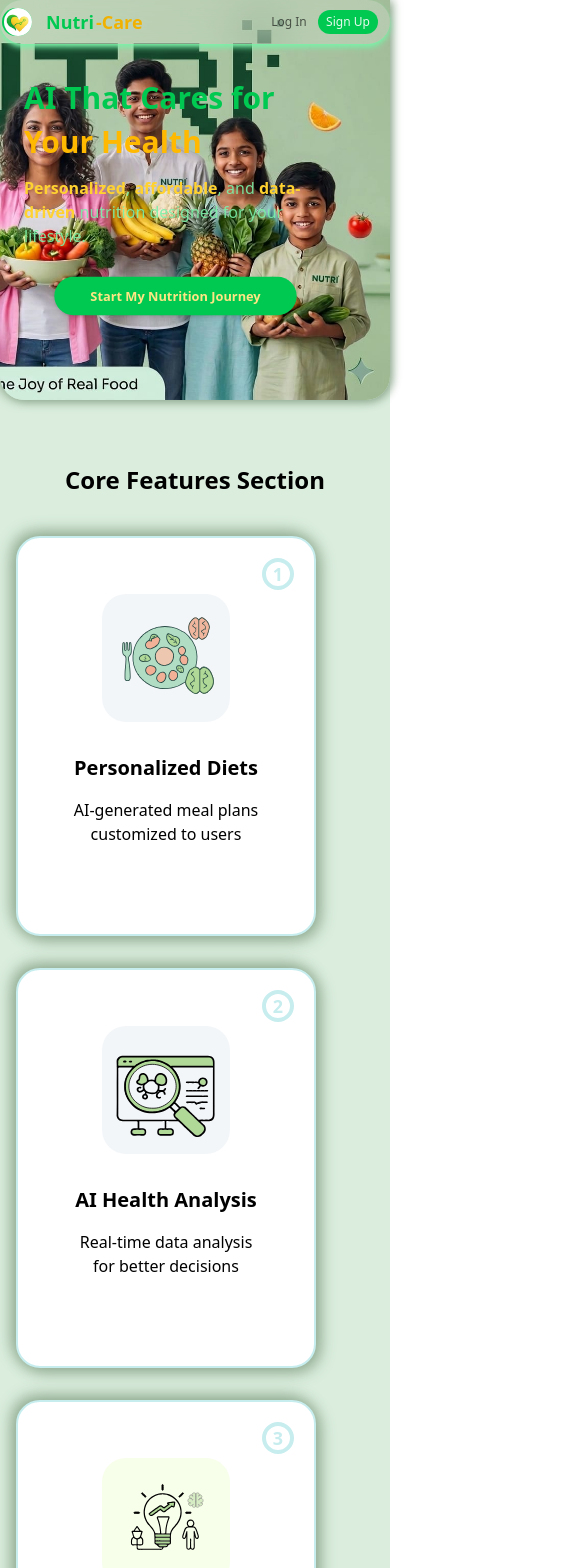
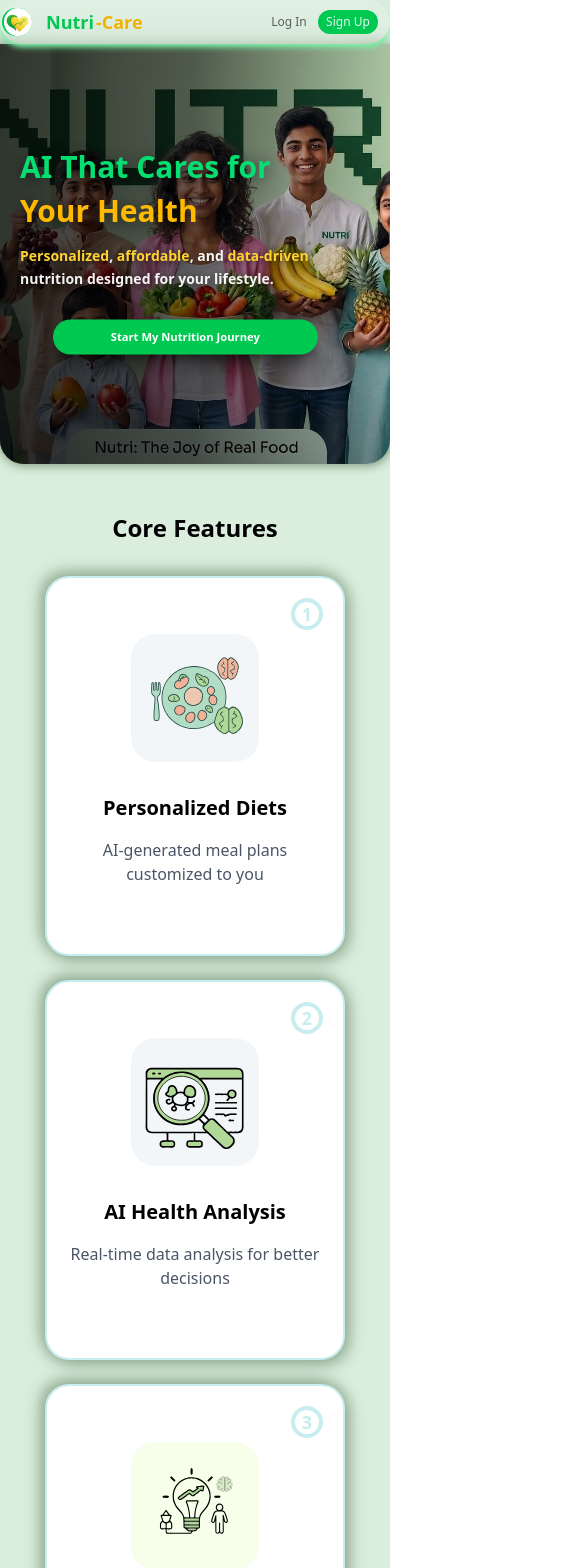
Before and after one commit to Nutricare69/nutri-care, a React (Vite) app in the folder Frontend/: page / in a window 390 px wide. Shown: the top 1568 px of the page, 585 px wide, since content can reach past the window. Built offline with nearby package versions, Linux system fonts and the light colour scheme; no server answers.

Commit message:
Fixed the Landing page hero section by adding background overlay on the hero panel also implemented responsiveness and fixed the unnecessary animations

```diff
--- a/Frontend/src/components/Hero.jsx
+++ b/Frontend/src/components/Hero.jsx
@@ -72,25 +72,40 @@ export default function Hero() {
         className="w-full flex justify-center bg-transparent relative"
       >
         <div
-          className="relative w-full max-w-[2000px] min-h-[400px] sm:min-h-[500px] md:min-h-[600px] lg:min-h-[700px] xl:min-h-[850px] flex items-center justify-start rounded-b-3xl overflow-hidden mx-auto"
+          className="relative w-full max-w-[2000px] min-h-[420px] sm:min-h-[500px] md:min-h-[600px] lg:min-h-[700px] xl:min-h-[850px] flex items-center justify-start rounded-b-3xl overflow-hidden mx-auto"
           style={{ boxShadow: "2px 2px 8px #8fa98f, -4px -4px 16px #8fa98f" }}
         >
-          {/* Background Image */}
+          {/* Background Image — centered on all sizes */}
           <img
             src={HomeBGImage}
             alt="Home Page Background"
-            className="hero-bg absolute inset-0 w-full h-full object-cover object-right sm:object-center z-0"
+            className="hero-bg absolute inset-0 w-full h-full object-cover object-center z-0"
           />
 
+          {/* Gradient overlay — strong dark on left where text lives, fades to transparent right */}
+          <div className="absolute inset-0 z-[1] bg-gradient-to-r from-black/75 via-black/55 sm:via-black/45 md:via-black/35 to-transparent" />
+
+          {/* Additional bottom-of-screen fade for mobile readability */}
+          <div className="absolute inset-0 z-[1] bg-gradient-to-t from-black/30 via-transparent to-transparent sm:hidden" />
+
           {/* Overlay Content */}
-          <div className="relative z-10 flex flex-col items-start px-6 sm:px-10 md:px-16 lg:px-24 xl:px-32 w-full max-w-[90%] md:max-w-[700px] lg:max-w-[800px] xl:max-w-[1000px] text-black">
-            <h1 className="hero-title text-3xl sm:text-4xl md:text-5xl lg:text-6xl xl:text-7xl font-bold mb-2 sm:mb-3 text-green-500">
+          <div className="relative z-[2] flex flex-col items-start px-5 sm:px-10 md:px-16 lg:px-24 xl:px-32 w-full max-w-[95%] sm:max-w-[80%] md:max-w-[700px] lg:max-w-[800px] xl:max-w-[1000px] py-12 sm:py-0">
+            <h1
+              className="hero-title text-3xl sm:text-4xl md:text-5xl lg:text-6xl xl:text-7xl font-bold mb-2 sm:mb-3 text-green-400"
+              style={{ textShadow: "0 2px 16px rgba(0,0,0,0.6)" }}
+            >
               AI That Cares for
             </h1>
-            <h1 className="hero-title text-3xl sm:text-4xl md:text-5xl lg:text-6xl xl:text-7xl font-bold mb-4 sm:mb-6 md:mb-8 text-amber-400">
+            <h1
+              className="hero-title text-3xl sm:text-4xl md:text-5xl lg:text-6xl xl:text-7xl font-bold mb-4 sm:mb-6 md:mb-8 text-amber-400"
+              style={{ textShadow: "0 2px 16px rgba(0,0,0,0.6)" }}
+            >
               Your Health
             </h1>
-            <p className="hero-desc text-base sm:text-lg md:text-xl lg:text-2xl xl:text-3xl font-semi-bold text-green-300/90 mb-6 sm:mb-8 ">
+            <p
+              className="hero-desc text-sm sm:text-base md:text-xl lg:text-2xl xl:text-3xl font-semibold text-white/95 mb-6 sm:mb-8 leading-relaxed max-w-[90%] sm:max-w-full"
+              style={{ textShadow: "0 1px 8px rgba(0,0,0,0.7)" }}
+            >
               <span className="text-amber-300 font-bold">Personalized</span>,{" "}
               <span className="text-amber-300 font-bold">affordable</span>, and{" "}
               <span className="text-amber-300 font-bold">data-driven</span>{" "}
@@ -110,7 +125,7 @@ export default function Hero() {
                     setLoading(false);
                   }, 200);
                 }}
-                className="hero-btn bg-green-500 text-amber-200 px-6 sm:px-8 xl:px-10 py-3 xl:py-4 rounded-full w-full sm:w-auto min-w-[200px] sm:min-w-[250px] md:min-w-[280px] xl:min-w-[320px] text-base sm:text-lg xl:text-xl font-bold hover:bg-green-600 transition duration-300 shadow-md cursor-pointer"
+                className="hero-btn bg-green-500 text-white w-full sm:w-auto px-6 sm:px-8 xl:px-10 py-3 xl:py-4 rounded-full min-w-[200px] sm:min-w-[250px] md:min-w-[280px] xl:min-w-[320px] text-sm sm:text-lg xl:text-xl font-bold hover:bg-green-400 transition duration-300 shadow-xl shadow-black/40 cursor-pointer"
               >
                 {/* {if user is old and visited the dashboard} */}
                 {userData.profileCompleted
@@ -126,7 +141,7 @@ export default function Hero() {
                     setLoading(false);
                   }, 200);
                 }}
-                className="hero-btn bg-green-500 text-amber-200 px-6 sm:px-8 xl:px-10 py-3 xl:py-4 rounded-full w-full sm:w-auto min-w-[200px] sm:min-w-[250px] md:min-w-[280px] xl:min-w-[320px] text-base sm:text-lg xl:text-xl font-bold hover:bg-green-600 transition duration-300 shadow-md cursor-pointer"
+                className="hero-btn bg-green-500 text-white w-full sm:w-auto px-6 sm:px-8 xl:px-10 py-3 xl:py-4 rounded-full min-w-[200px] sm:min-w-[250px] md:min-w-[280px] xl:min-w-[320px] text-sm sm:text-lg xl:text-xl font-bold hover:bg-green-400 transition duration-300 shadow-xl shadow-black/40 cursor-pointer"
               >
                 Start My Nutrition Journey
               </button>
--- a/Frontend/src/components/Navbar.jsx
+++ b/Frontend/src/components/Navbar.jsx
@@ -109,7 +109,7 @@ const logoVariants = {
       initial={{ y: -100, opacity: 0 }}
       animate={{ y: 0, opacity: 1 }}
       transition={{ duration: 0.5, ease: "easeOut" }}
-      className="absolute p-2 sm:p-3 md:p-4 top-0 left-0 w-full z-200 flex justify-between items-center h-auto bg-white/20 backdrop-blur-xl rounded-full shadow-md shadow-green-300"
+      className="sticky p-2 sm:p-3 md:p-4 top-0 left-0 w-full z-200 flex justify-between items-center h-auto bg-white/20 backdrop-blur-xl rounded-full shadow-md shadow-green-300"
     >
       {/* Navbar main div */}
 
@@ -133,7 +133,7 @@ const logoVariants = {
           <motion.img
             src={nutriCareLogo}
             alt="Nutri-Care Logo"
-            className="absolute left-0.5 xs:left-1 sm:left-2 md:left-4 w-[28px] xs:w-[32px] sm:w-[40px] md:w-[48px] h-full object-cover rounded-full"
+            className="absolute left-0.5 xs:left-1 sm:left-2 md:left-4 w-7 xs:w-[32px] sm:w-10 md:w-12 h-full object-cover rounded-full"
             // animate={{ rotate: 0}}
             // whileHover={{ rotate: 5}} // Changed from -5 to 180
             // transition={{ duration: 0.3 }}
@@ -288,13 +288,12 @@ const logoVariants = {
               onClick={() => setShowDropdown(!showDropdown)}
               className="w-[35px] h-[35px] sm:w-[40px] sm:h-[40px] md:w-[45px] md:h-[45px] bg-amber-500 rounded-full flex items-center justify-center text-white font-semibold text-base sm:text-lg md:text-xl cursor-pointer hover:bg-amber-600 transition duration-300 shadow-md"
               whileHover={{
-                scale: 1.1,
+                scale: 1.05,
                 boxShadow: "0px 0px 20px rgba(245, 158, 11, 0.6)",
-                rotate: 5,
               }}
               whileTap={{ scale: 0.95 }}
-              animate={showDropdown ? { rotate: 180 } : { rotate: 0 }}
-              transition={{ duration: 0.3 }}
+              animate={showDropdown ? { scale: 1.05 } : { scale: 1 }}
+              transition={{ duration: 0.2 }}
             >
               {userData?.name?.slice(0, 1)?.toUpperCase() || "U"}
             </motion.div>
@@ -310,7 +309,7 @@ const logoVariants = {
               >
                 <motion.button
                   onClick={handleLogout}
-                  className="w-full px-4 py-3 text-left text-sm md:text-base text-gray-700 hover:bg-red-50 hover:text-red-600 transition duration-200"
+                  className="w-full px-4 py-3 text-left text-sm md:text-base text-gray-700 hover:bg-rose-50 hover:text-rose-600 transition duration-200"
                   whileHover={{ x: 5 }}
                   whileTap={{ scale: 0.98 }}
                 >
--- a/Frontend/src/pages/Home/Home.jsx
+++ b/Frontend/src/pages/Home/Home.jsx
@@ -39,7 +39,7 @@ export default function Home() {
       <div className="flex flex-col min-h-screen w-full bg-[#A6D4AC]/40">
 
         {/* Main Content Wrapper - Gets Flex-Grow so it eats up all empty space to pin footer down */}
-        <div className="flex-grow flex flex-col items-center w-full pb-10">
+        <div className="flex-grow flex flex-col items-center w-full pb-10 overflow-x-hidden">
 
           <div className="w-full relative">
             <Navbar />
@@ -47,15 +47,15 @@ export default function Home() {
           </div>
 
           {/* Core Features Section */}
-          <div className="w-full max-w-[1400px] px-4 sm:px-6 md:px-8 mt-16 sm:mt-24 md:mt-32">
+          <div className="w-full max-w-[1400px] px-4 sm:px-6 md:px-8 mt-12 sm:mt-20 md:mt-28">
             <motion.h2
               initial={{ opacity: 0, y: -50 }}
               whileInView={{ opacity: 1, y: 0 }}
               viewport={{ once: true }}
               transition={{ duration: 0.6 }}
-              className="text-2xl sm:text-3xl md:text-4xl lg:text-5xl font-bold mb-10 md:mb-16 text-center"
+              className="text-2xl sm:text-3xl md:text-4xl lg:text-5xl font-bold mb-8 md:mb-14 text-center px-2"
             >
-              Core Features Section
+              Core Features
             </motion.h2>
 
             <motion.div
@@ -63,93 +63,128 @@ export default function Home() {
               initial="hidden"
               whileInView="visible"
               viewport={{ once: true }}
-              /* Added gap-8 md:gap-10 for breathing room between sleek cards */
-              className="flex flex-col md:flex-row flex-wrap justify-center gap-8 md:gap-10 lg:gap-13"
+              className="flex flex-col items-center sm:flex-row sm:flex-wrap sm:justify-center gap-6 sm:gap-8 md:gap-10 lg:gap-12"
             >
-              {/* Feature 1: Diet card - Taller and Sleeker (max-w-[300px] min-h-[400px]) */}
-              <motion.div variants={cardVariants} whileHover={{ scale: 1.05 }} whileTap={{ scale: 1.05 }} className="relative px-4 py-8 w-full md:w-[22%] min-w-[280px] max-w-[300px] min-h-[400px] bg-white rounded-3xl border-2 sm:border-4 border-[#c7edef] flex flex-col items-center" style={{ boxShadow: "4px 4px 16px #8fa98f, -4px -4px 16px #8fa98f" }}>
+              {/* Feature 1: Personalized Diets */}
+              <motion.div
+                variants={cardVariants}
+                whileHover={{ scale: 1.05 }}
+                whileTap={{ scale: 0.98 }}
+                className="relative px-4 py-8 w-[85vw] sm:w-[44%] md:w-[22%] min-w-[260px] max-w-[300px] min-h-[380px] bg-white rounded-3xl border-2 sm:border-4 border-[#c7edef] flex flex-col items-center mx-auto sm:mx-0"
+                style={{ boxShadow: "4px 4px 16px #8fa98f, -4px -4px 16px #8fa98f" }}
+              >
                 <div className="absolute w-8 h-8 right-5 top-5 border-4 border-[#c7edef] rounded-full flex items-center justify-center">
                   <span className="text-[#c7edef] text-lg font-bold">1</span>
                 </div>
-                <div className="h-32 w-32 sm:h-44 sm:w-44 mt-6 rounded-3xl bg-slate-200/40 flex items-center justify-center relative">
+                <div className="h-32 w-32 sm:h-40 sm:w-40 mt-6 rounded-3xl bg-slate-200/40 flex items-center justify-center relative">
                   <img className="absolute inset-0 m-auto max-w-[80%] max-h-[80%]" src={DietIcon} alt="Diet Icon" />
                 </div>
                 <h3 className="text-xl md:text-2xl font-bold text-center mt-8">Personalized Diets</h3>
-                <p className="text-base font-medium text-center mt-4">AI-generated meal plans <br /> customized to users</p>
+                <p className="text-base font-medium text-center mt-4 text-gray-600">AI-generated meal plans customized to you</p>
               </motion.div>
 
-              {/* Feature 2: AI Health Analysis - Taller and Sleeker */}
-              <motion.div variants={cardVariants} whileHover={{ scale: 1.05 }} whileTap={{ scale: 1.05 }} className="relative px-4 py-8 w-full md:w-[22%] min-w-[280px] max-w-[300px] min-h-[400px] bg-white rounded-3xl border-2 sm:border-4 border-[#c7edef] flex flex-col items-center" style={{ boxShadow: "4px 4px 16px #8fa98f, -4px -4px 16px #8fa98f" }}>
+              {/* Feature 2: AI Health Analysis */}
+              <motion.div
+                variants={cardVariants}
+                whileHover={{ scale: 1.05 }}
+                whileTap={{ scale: 0.98 }}
+                className="relative px-4 py-8 w-[85vw] sm:w-[44%] md:w-[22%] min-w-[260px] max-w-[300px] min-h-[380px] bg-white rounded-3xl border-2 sm:border-4 border-[#c7edef] flex flex-col items-center mx-auto sm:mx-0"
+                style={{ boxShadow: "4px 4px 16px #8fa98f, -4px -4px 16px #8fa98f" }}
+              >
                 <div className="absolute w-8 h-8 right-5 top-5 border-4 border-[#c7edef] rounded-full flex items-center justify-center">
                   <span className="text-[#c7edef] text-lg font-bold">2</span>
                 </div>
-                <div className="h-32 w-32 sm:h-44 sm:w-44 mt-6 rounded-3xl bg-slate-200/40 flex items-center justify-center relative">
+                <div className="h-32 w-32 sm:h-40 sm:w-40 mt-6 rounded-3xl bg-slate-200/40 flex items-center justify-center relative">
                   <img className="absolute inset-0 m-auto max-w-[80%] max-h-[80%]" src={AIHealthIcon} alt="AI Health Icon" />
                 </div>
                 <h3 className="text-xl md:text-2xl font-bold text-center mt-8">AI Health Analysis</h3>
-                <p className="text-base font-medium text-center mt-4">Real-time data analysis <br /> for better decisions</p>
+                <p className="text-base font-medium text-center mt-4 text-gray-600">Real-time data analysis for better decisions</p>
               </motion.div>
 
-              {/* Feature 3: Smart Insights - Taller and Sleeker */}
-              <motion.div variants={cardVariants} whileHover={{ scale: 1.05 }} whileTap={{ scale: 1.05 }} className="relative px-4 py-8 w-full md:w-[22%] min-w-[280px] max-w-[300px] min-h-[400px] bg-white rounded-3xl border-2 sm:border-4 border-[#c7edef] flex flex-col items-center" style={{ boxShadow: "4px 4px 16px #8fa98f, -4px -4px 16px #8fa98f" }}>
+              {/* Feature 3: Smart Insights */}
+              <motion.div
+                variants={cardVariants}
+                whileHover={{ scale: 1.05 }}
+                whileTap={{ scale: 0.98 }}
+                className="relative px-4 py-8 w-[85vw] sm:w-[44%] md:w-[22%] min-w-[260px] max-w-[300px] min-h-[380px] bg-white rounded-3xl border-2 sm:border-4 border-[#c7edef] flex flex-col items-center mx-auto sm:mx-0"
+                style={{ boxShadow: "4px 4px 16px #8fa98f, -4px -4px 16px #8fa98f" }}
+              >
                 <div className="absolute w-8 h-8 right-5 top-5 border-4 border-[#c7edef] rounded-full flex items-center justify-center">
                   <span className="text-[#c7edef] text-lg font-bold">3</span>
                 </div>
-                <div className="h-32 w-32 sm:h-44 sm:w-44 mt-6 rounded-3xl bg-lime-100/40 flex items-center justify-center relative">
+                <div className="h-32 w-32 sm:h-40 sm:w-40 mt-6 rounded-3xl bg-lime-100/40 flex items-center justify-center relative">
                   <img className="absolute inset-0 m-auto max-w-[80%] max-h-[80%]" src={SmartInsightIcon} alt="Smart Insights Icon" />
                 </div>
                 <h3 className="text-xl md:text-2xl font-bold text-center mt-8">Smart Insights</h3>
-                <p className="text-base font-medium text-center mt-4">Track progress and get <br /> improvement suggestions</p>
+                <p className="text-base font-medium text-center mt-4 text-gray-600">Track progress and get improvement suggestions</p>
               </motion.div>
 
-              {/* Feature 4: Social Impact - Taller and Sleeker */}
-              <motion.div variants={cardVariants} whileHover={{ scale: 1.05 }} whileTap={{ scale: 1.05 }} className="relative px-4 py-8 w-full md:w-[22%] min-w-[280px] max-w-[300px] min-h-[400px] bg-white rounded-3xl border-2 sm:border-4 border-[#c7edef] flex flex-col items-center" style={{ boxShadow: "4px 4px 16px #8fa98f, -4px -4px 16px #8fa98f" }}>
+              {/* Feature 4: Social Impact */}
+              <motion.div
+                variants={cardVariants}
+                whileHover={{ scale: 1.05 }}
+                whileTap={{ scale: 0.98 }}
+                className="relative px-4 py-8 w-[85vw] sm:w-[44%] md:w-[22%] min-w-[260px] max-w-[300px] min-h-[380px] bg-white rounded-3xl border-2 sm:border-4 border-[#c7edef] flex flex-col items-center mx-auto sm:mx-0"
+                style={{ boxShadow: "4px 4px 16px #8fa98f, -4px -4px 16px #8fa98f" }}
+              >
                 <div className="absolute w-8 h-8 right-5 top-5 border-4 border-[#c7edef] rounded-full flex items-center justify-center">
                   <span className="text-[#c7edef] text-lg font-bold">4</span>
                 </div>
-                <div className="h-32 w-32 sm:h-44 sm:w-44 mt-6 rounded-3xl bg-slate-200/40 flex items-center justify-center relative">
+                <div className="h-32 w-32 sm:h-40 sm:w-40 mt-6 rounded-3xl bg-slate-200/40 flex items-center justify-center relative">
                   <img className="absolute inset-0 m-auto max-w-[80%] max-h-[80%]" src={SocialImpactIcon} alt="Social Impact Icon" />
                 </div>
                 <h3 className="text-xl md:text-2xl font-bold text-center mt-8">Social Impact</h3>
-                <p className="text-base font-medium text-center mt-4">Helping communities via <br /> nutrition support programs</p>
+                <p className="text-base font-medium text-center mt-4 text-gray-600">Helping communities via nutrition support programs</p>
               </motion.div>
             </motion.div>
           </div>
 
           {/* Extra Features / Trust Section */}
-          <div className="w-full max-w-[1400px] px-4 sm:px-6 md:px-8 mt-16 sm:mt-32 md:mt-40">
+          <div className="w-full max-w-[1400px] px-4 sm:px-6 md:px-8 mt-12 sm:mt-24 md:mt-32">
             <motion.div
               initial={{ opacity: 0, scale: 0.9 }}
               whileInView={{ opacity: 1, scale: 1 }}
               viewport={{ once: true }}
               transition={{ duration: 0.6 }}
-              className="w-full bg-[#fefefe] rounded-[2rem] shadow-xl flex flex-col items-center py-10 px-4 md:px-10"
+              className="w-full bg-[#fefefe] rounded-[2rem] shadow-xl flex flex-col items-center py-8 sm:py-10 px-4 sm:px-6 md:px-10"
             >
-              <motion.h2 className="text-center font-bold text-2xl sm:text-3xl md:text-4xl lg:text-5xl">
+              <motion.h2 className="text-center font-bold text-xl sm:text-3xl md:text-4xl lg:text-5xl px-2">
                 Why Thousands Trust NutriCare AI
               </motion.h2>
 
-              <div className="w-full mt-10 flex flex-col lg:flex-row gap-8 lg:gap-16 items-center">
-                <motion.div className="w-full lg:w-1/2 aspect-video lg:aspect-auto lg:h-[400px] rounded-3xl">
-                  <img style={{ boxShadow: "4px 4px 16px #8fa98f, -4px -4px 16px #8fa98f" }} src={ExtraFeatureImage} alt="Extra Feature" className="w-full h-full object-cover rounded-3xl" />
+              <div className="w-full mt-8 sm:mt-10 flex flex-col lg:flex-row gap-8 lg:gap-16 items-center">
+                {/* Image — full width on mobile, half on desktop */}
+                <motion.div className="w-full lg:w-1/2 h-[220px] sm:h-[300px] lg:h-[400px] rounded-3xl overflow-hidden flex-shrink-0">
+                  <img
+                    style={{ boxShadow: "4px 4px 16px #8fa98f, -4px -4px 16px #8fa98f" }}
+                    src={ExtraFeatureImage}
+                    alt="Extra Feature"
+                    className="w-full h-full object-cover rounded-3xl"
+                  />
                 </motion.div>
 
-                <motion.div variants={staggerContainer} initial="hidden" whileInView="visible" viewport={{ once: true }} className="w-full lg:w-1/2 flex flex-col gap-4 md:gap-6">
-                  <motion.div variants={cardVariants} whileHover={{ scale: 1.03 }} whileTap={{ scale: 1.03 }} className="w-full min-h-[80px] bg-[#e5f0e0] rounded-2xl flex px-4 gap-4 items-center" style={{ boxShadow: "2px 2px 8px #8fa98f" }}>
-                    <img src={ScienceBacked} alt="Science-Backed AI Nutrition" className="w-12 md:w-16" />
-                    <span className="text-base md:text-lg lg:text-xl font-medium">Science-Backed AI Nutrition</span>
+                <motion.div
+                  variants={staggerContainer}
+                  initial="hidden"
+                  whileInView="visible"
+                  viewport={{ once: true }}
+                  className="w-full lg:w-1/2 flex flex-col gap-3 sm:gap-4 md:gap-6"
+                >
+                  <motion.div variants={cardVariants} whileHover={{ scale: 1.03 }} whileTap={{ scale: 0.98 }} className="w-full min-h-[70px] sm:min-h-[80px] bg-[#e5f0e0] rounded-2xl flex px-3 sm:px-4 gap-3 sm:gap-4 items-center" style={{ boxShadow: "2px 2px 8px #8fa98f" }}>
+                    <img src={ScienceBacked} alt="Science-Backed AI Nutrition" className="w-10 sm:w-12 md:w-16 flex-shrink-0" />
+                    <span className="text-sm sm:text-base md:text-lg lg:text-xl font-medium">Science-Backed AI Nutrition</span>
                   </motion.div>
-                  <motion.div variants={cardVariants} whileHover={{ scale: 1.03 }} whileTap={{ scale: 1.03 }} className="w-full min-h-[80px] bg-[#e5f0e0] rounded-2xl flex px-4 gap-4 items-center" style={{ boxShadow: "2px 2px 8px #8fa98f" }}>
-                    <img src={ContinuousLearning} alt="Continuous Learning" className="w-12 md:w-16" />
-                    <span className="text-base md:text-lg lg:text-xl font-medium">Continuous Learning from Your Data</span>
+                  <motion.div variants={cardVariants} whileHover={{ scale: 1.03 }} whileTap={{ scale: 0.98 }} className="w-full min-h-[70px] sm:min-h-[80px] bg-[#e5f0e0] rounded-2xl flex px-3 sm:px-4 gap-3 sm:gap-4 items-center" style={{ boxShadow: "2px 2px 8px #8fa98f" }}>
+                    <img src={ContinuousLearning} alt="Continuous Learning" className="w-10 sm:w-12 md:w-16 flex-shrink-0" />
+                    <span className="text-sm sm:text-base md:text-lg lg:text-xl font-medium">Continuous Learning from Your Data</span>
                   </motion.div>
-                  <motion.div variants={cardVariants} whileHover={{ scale: 1.03 }} whileTap={{ scale: 1.03 }} className="w-full min-h-[80px] bg-[#e5f0e0] rounded-2xl flex px-4 gap-4 items-center" style={{ boxShadow: "2px 2px 8px #8fa98f" }}>
-                    <img src={HolisticHealth} alt="Holistic Health" className="w-12 md:w-16" />
-                    <span className="text-base md:text-lg lg:text-xl font-medium">Holistic Health Recommendations</span>
+                  <motion.div variants={cardVariants} whileHover={{ scale: 1.03 }} whileTap={{ scale: 0.98 }} className="w-full min-h-[70px] sm:min-h-[80px] bg-[#e5f0e0] rounded-2xl flex px-3 sm:px-4 gap-3 sm:gap-4 items-center" style={{ boxShadow: "2px 2px 8px #8fa98f" }}>
+                    <img src={HolisticHealth} alt="Holistic Health" className="w-10 sm:w-12 md:w-16 flex-shrink-0" />
+                    <span className="text-sm sm:text-base md:text-lg lg:text-xl font-medium">Holistic Health Recommendations</span>
                   </motion.div>
-                  <motion.div variants={cardVariants} whileHover={{ scale: 1.03 }} whileTap={{ scale: 1.03 }} className="w-full min-h-[80px] bg-[#e5f0e0] rounded-2xl flex px-4 gap-4 items-center" style={{ boxShadow: "2px 2px 8px #8fa98f" }}>
-                    <img src={CommunityWellness} alt="Community Wellness" className="w-12 md:w-16" />
-                    <span className="text-base md:text-lg lg:text-xl font-medium">Community Wellness Approach</span>
+                  <motion.div variants={cardVariants} whileHover={{ scale: 1.03 }} whileTap={{ scale: 0.98 }} className="w-full min-h-[70px] sm:min-h-[80px] bg-[#e5f0e0] rounded-2xl flex px-3 sm:px-4 gap-3 sm:gap-4 items-center" style={{ boxShadow: "2px 2px 8px #8fa98f" }}>
+                    <img src={CommunityWellness} alt="Community Wellness" className="w-10 sm:w-12 md:w-16 flex-shrink-0" />
+                    <span className="text-sm sm:text-base md:text-lg lg:text-xl font-medium">Community Wellness Approach</span>
                   </motion.div>
                 </motion.div>
               </div>
```
Also changed, not shown: Frontend/src/components/Footer.jsx (+12 -12 lines), 1 other file (tests, documents, lock files or other folders).
